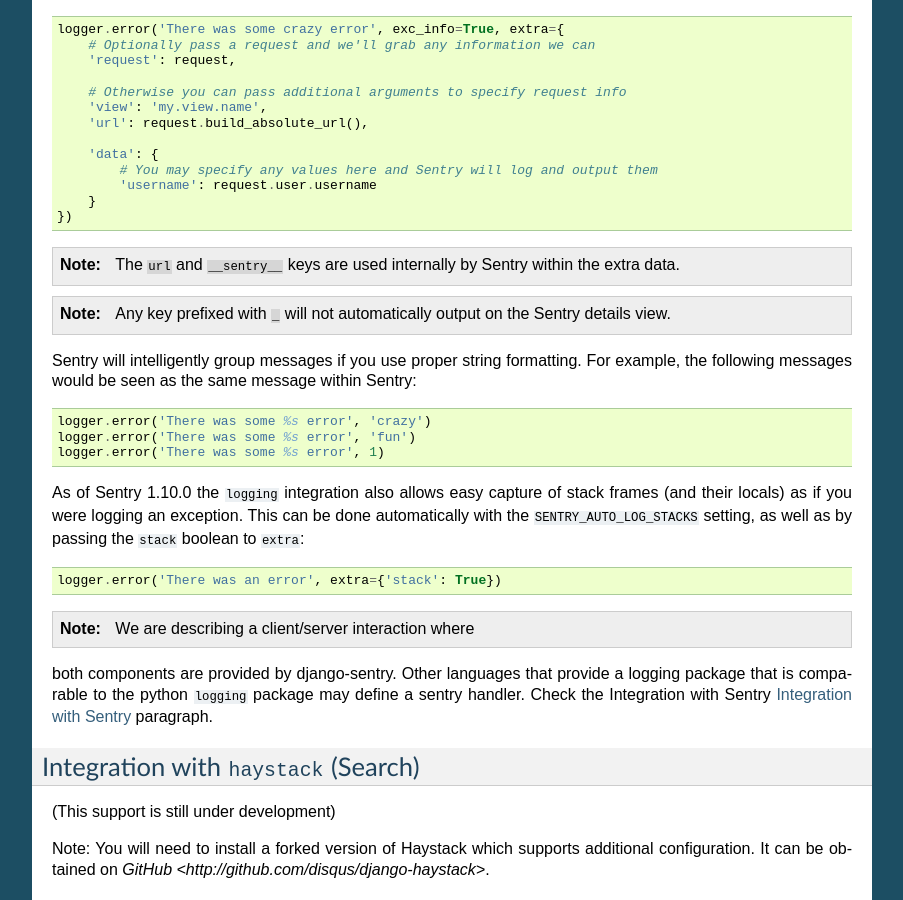
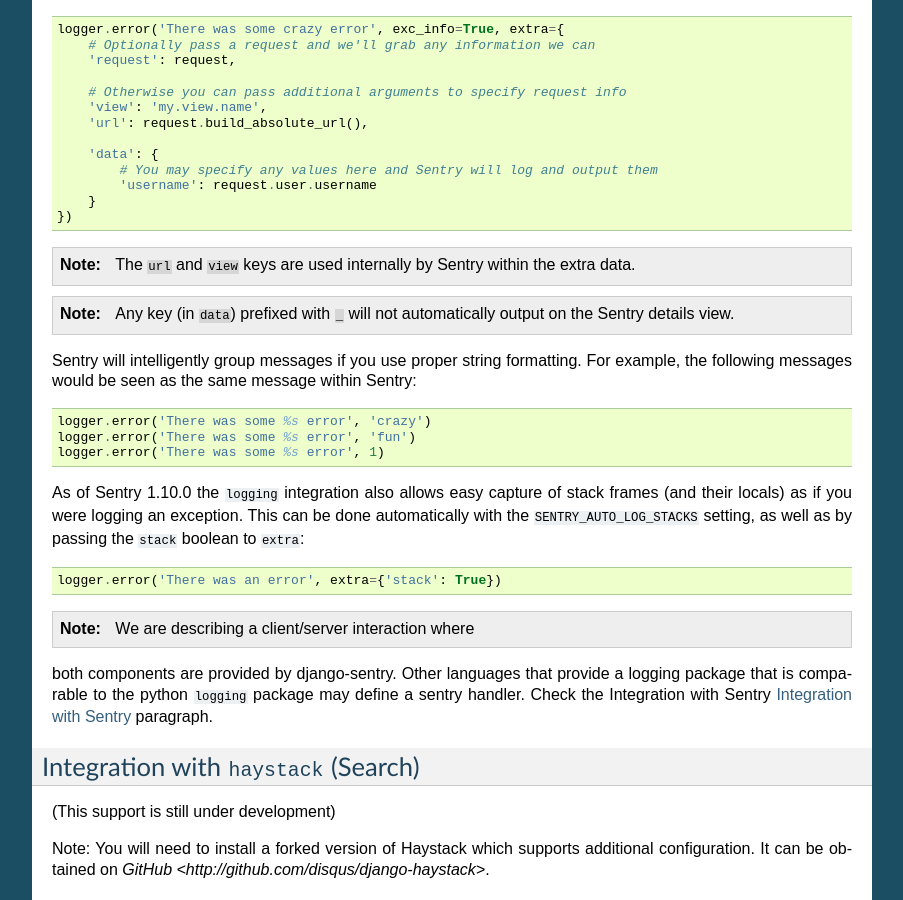
Before and after one commit to JohnFredok/apm-agent-python, a Sphinx documentation site: the page built from docs/config/index.rst, in a window 1280 px wide and 900 px high, scrolled down 1471 px. Shown: the whole window, without its empty margins (198-1101 px from the left). Built offline with Sphinx 7.4.7, drawn with Linux system fonts in a browser that asks for light colours.

Commit message:
Better notes about field usage in logging

```diff
--- a/docs/config/index.rst
+++ b/docs/config/index.rst
@@ -98,8 +98,8 @@
 	    }
 	})
 
-.. note:: The ``url`` and ``__sentry__`` keys are used internally by Sentry within the extra data.
-.. note:: Any key prefixed with ``_`` will not automatically output on the Sentry details view.
+.. note:: The ``url`` and ``view`` keys are used internally by Sentry within the extra data.
+.. note:: Any key (in ``data``) prefixed with ``_`` will not automatically output on the Sentry details view.
 
 Sentry will intelligently group messages if you use proper string formatting. For example, the following messages would
 be seen as the same message within Sentry::
```
